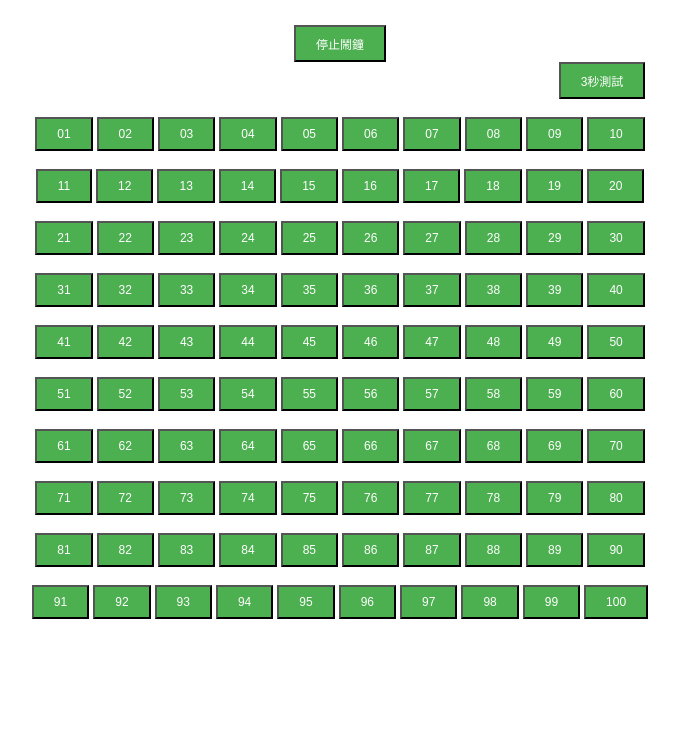
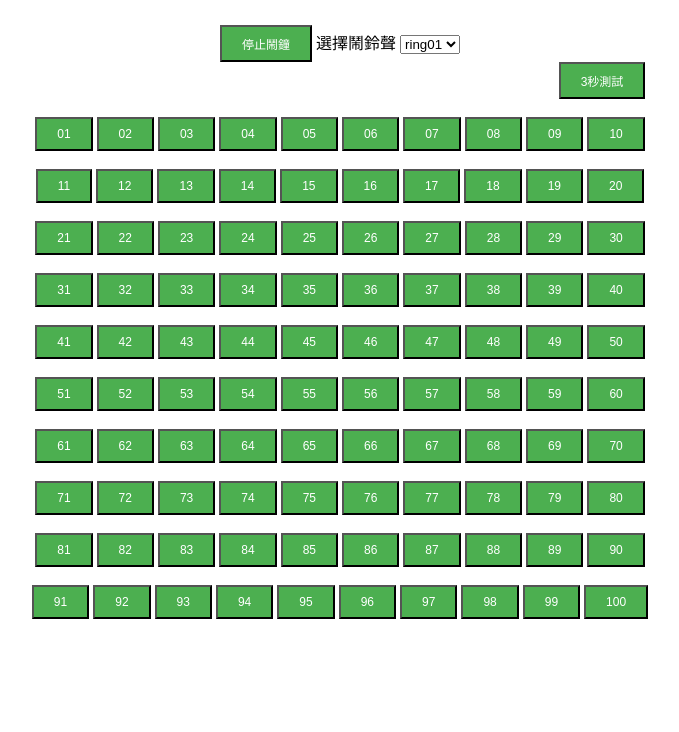
Before and after one commit to qiqi9643/timer100, a plain HTML site: page index.html in a window 1280 px wide. Shown: the part 68-800 px from the top of the page, without its empty margins (300-979 px from the left). Drawn offline with Linux system fonts and the light colour scheme.

Commit message:
add 7 mp3

```diff
--- a/index.html
+++ b/index.html
@@ -45,6 +45,7 @@ var countdownid; //setInterval的傳回值，讓clearInterval使用
 var ring; //設定audio
 var secname, minname; //分和秒的國字
 var secvalue,minvalue; //分和秒的值
+var mp3;
 
 
 function initial(){
@@ -56,6 +57,8 @@ function initial(){
     secvalue=document.getElementById("secvalue");
 
     ring=document.getElementById("myAudio");
+    mp3=document.getElementById("alarm");
+
 
     minname.innerHTML="";
     secname.innerHTML="";
@@ -68,7 +71,7 @@ function countdownfunc(){
   minvalue.innerHTML=parseInt(countdownnumber/60); //依計時秒數取分
   secvalue.innerHTML=countdownnumber % 60; //依計時秒數取秒
       if (countdownnumber==0){ //計時結束時該做的事
-
+        ring.src=mp3.value;
         ring.play();
         ring.loop =true;
         clearInterval(countdownid); //結束setInterval的動作
@@ -108,12 +111,21 @@ function stopmusic(){
 
 <!-- 建立audio -->
 <audio id="myAudio" >
-<source src="dogbark.mp3" type="audio/mpeg">
+<source src="ring01.mp3" type="audio/mpeg">
   Your browser does not support the audio element.
 </audio><br>
 
 <button  class="button"name="time" onclick="stopmusic();">停止鬧鐘</button>
-
+選擇鬧鈴聲
+<select id="alarm" >
+    <option value="ring01.mp3">ring01</option>
+    <option value="ring02.mp3">ring02</option>
+    <option value="ring03.mp3">ring03</option>
+    <option value="ring04.mp3">ring04</option>
+    <option value="ring05.mp3">ring05</option>
+    <option value="ring06.mp3">ring06</option>
+    <option value="ring07.mp3">ring07</option>
+</select>
 <!-- 倒數顯示區 -->
 <div class="a" id="minvalue"> </div>
 <div class="a" id="minname">分</div>
```
Also changed, not shown: 7 other files.
